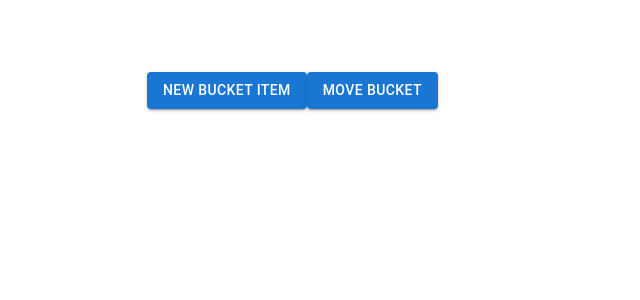
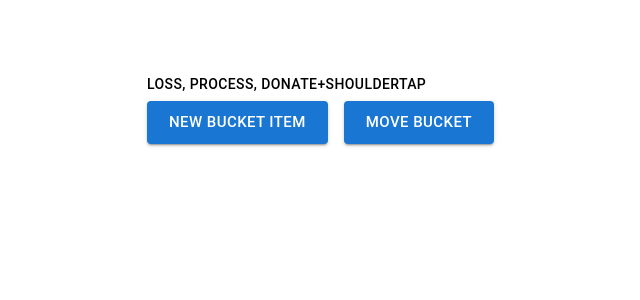
Before and after one commit to JeremyS-345/LPSD-UI, a Next.js app: page / in a window 1280 px wide. Shown: the top 300 px of the page, without its empty margins (73-713 px from the left). Built offline with nearby package versions, Linux system fonts and the light colour scheme.

Commit message:
Adding text headers and some styles

```diff
--- a/components/SaveItem.tsx
+++ b/components/SaveItem.tsx
@@ -1,5 +1,5 @@
 import OptionPicker from "@/components/itemSelect";
-import { Button, Grid, Stack, ToggleButton, ToggleButtonGroup } from "@mui/material";
+import { Button, Grid, Stack, ToggleButton, ToggleButtonGroup, Typography } from "@mui/material";
 import { useState } from "react";
 import axios from "axios";
 import { ItemState } from "../pages/index";
@@ -68,6 +68,10 @@ export default function SaveItem(props: { itemState: ItemState }) {
         <div>
             <Grid container spacing={1} justifyContent="center" alignItems="center" marginTop={8}>
                 <Grid item xs={12} md={6}>
+                    <Typography variant="h6" gutterBottom>
+                        Log item
+                    </Typography>
+
                     <Stack spacing={2}>
                         <OptionPicker choices={bucketType} callback={childToParentBucket} defaultAlignment={itemState.bucketType} ></OptionPicker>
                         <OptionPicker choices={itemType} callback={childToParentItem} defaultAlignment={itemState.itemType}></OptionPicker>
--- a/pages/index.tsx
+++ b/pages/index.tsx
@@ -1,6 +1,6 @@
 import Head from 'next/head'
 import Button from '@mui/material/Button';
-import { Grid } from '@mui/material';
+import { Grid, Typography } from '@mui/material';
 import Link from 'next/link'
 import { useRouter } from 'next/router'
 
@@ -22,11 +22,14 @@ export default function Home() {
             <link rel="icon" href="/favicon.ico" />
             <meta name="viewport" content="initial-scale=1, width=device-width" />
           </Head>
-          <Button variant="contained" onClick={() => router.push('/start')}>
+          <Typography variant="button" display="block" gutterBottom>
+            Loss, Process, Donate+Shouldertap
+          </Typography>
+          <Button size="large" variant="contained" onClick={() => router.push('/start')}>
             New bucket item
           </Button>
-          <Button variant="contained" onClick={() => router.push('/update')}>
-           Move bucket
+          <Button sx={{ml: 2}} size="large" variant="contained" onClick={() => router.push('/update')}>
+            Move bucket
           </Button>
         </Grid>
       </Grid>
```
Also changed, not shown: pages/update.tsx (+10 -5 lines).
